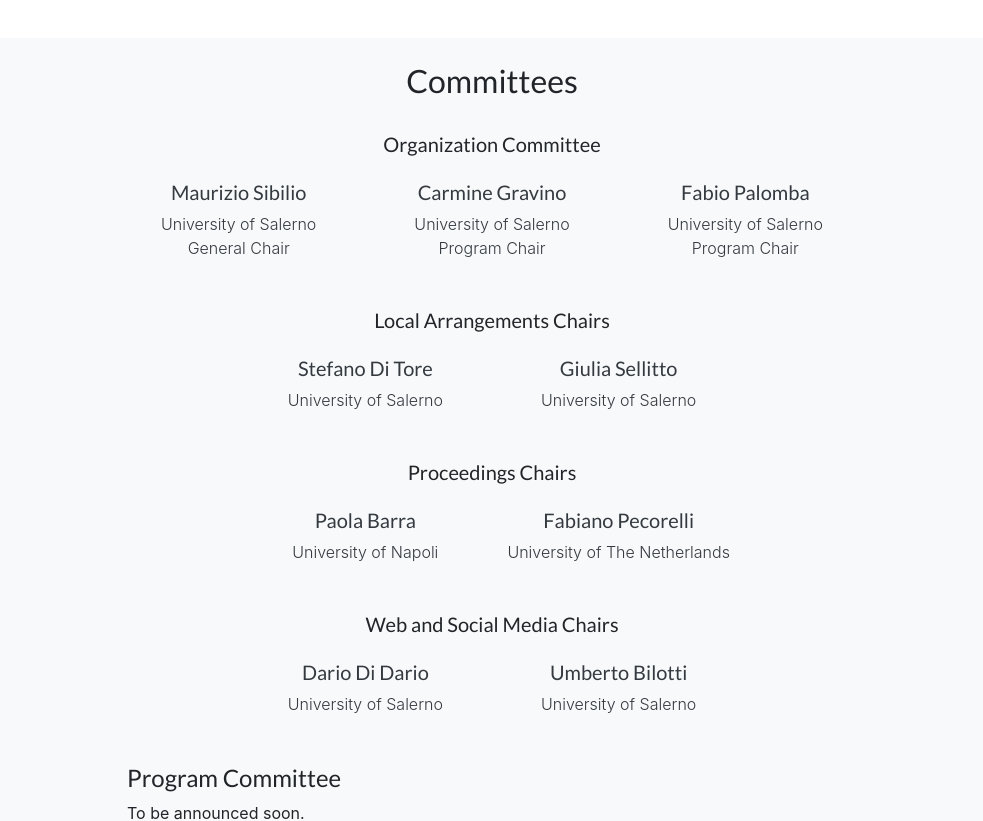
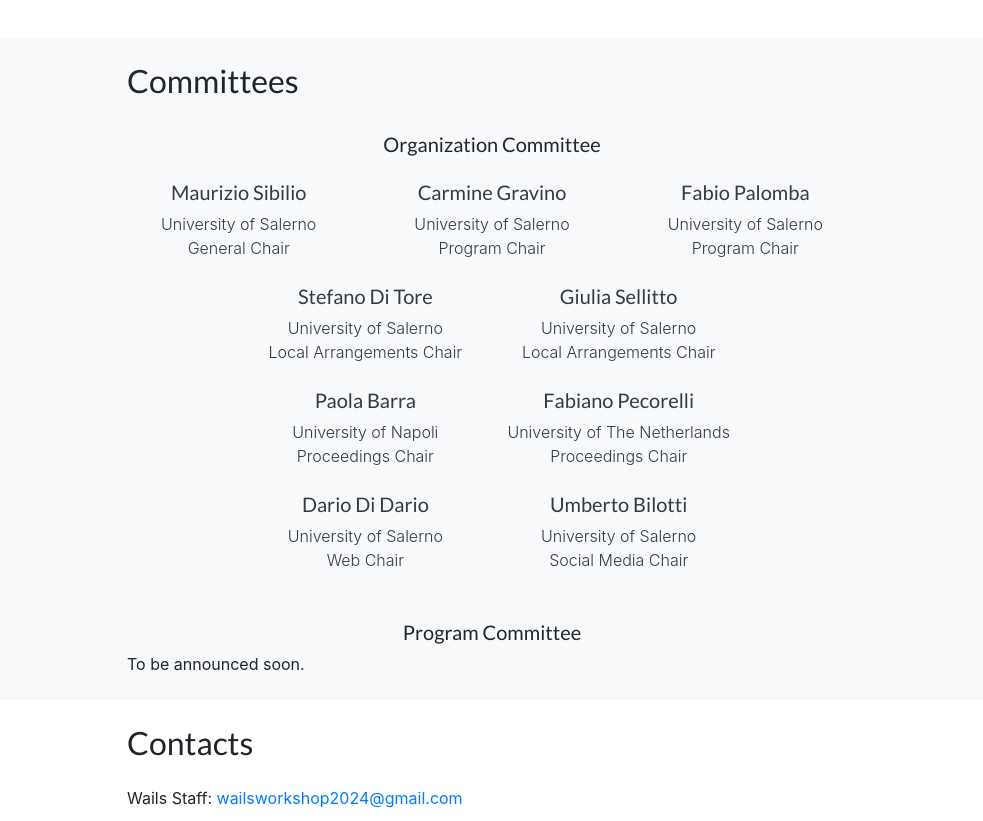
Before and after one commit to Wails2024/Wails2024.github.io, a website with bundled scripts: page index.html in a window 1280 px wide. Shown: the part 4472-5293 px from the top of the page, without its empty margins (148-1131 px from the left). Built offline with nearby package versions, Linux system fonts and the light colour scheme.

Commit message:
New alignment for Committees

```diff
--- a/index.html
+++ b/index.html
@@ -889,7 +889,7 @@
     <div class="container">
       <div class="row">
         <div class="col-lg-8 mx-auto my-4 text-justify">
-          <h2 class="section-heading, text-center">Committees</h2>
+          <h2 class="section-heading">Committees</h2>
           <br>
           <!-- Organizaztion Committee -->
           <h5 class="section-heading, text-center">Organization Committee</h5>
@@ -930,14 +930,9 @@
                 </p>
               </a>
             </div>
-
-
           </div>
-          <br>
 
           <!-- Local Arrangement Chairs -->
-          <h5 class="section-heading, text-center">Local Arrangements Chairs</h5>
-
           <div class="row my-4 mx-auo" style="justify-content: center;">
             <div class="col-lg-4 text-center">
               <a href="https://docenti.unisa.it/024290/home" target="_blank" class="text-dark">
@@ -945,6 +940,8 @@
                 <p class="font-weight-light mb-0">
                   University of Salerno
                 </p>
+                <p class="font-weight-light mb-0">
+                  Local Arrangements Chair
               </a>
             </div>
 
@@ -954,14 +951,13 @@
                 <p class="font-weight-light mb-0">
                   University of Salerno
                 </p>
+                <p class="font-weight-light mb-0">
+                  Local Arrangements Chair
               </a>
             </div>
           </div>
-          <br>
 
           <!-- Proceedings Chair -->
-          <h5 class="section-heading, text-center">Proceedings Chairs</h5>
-
           <div class="row my-4 mx-auo" style="justify-content: center;">
             <div class="col-lg-4 text-center">
               <a href="https://www.uniparthenope.it/Portale-Ateneo/organigramma/57300" target="_blank" class="text-dark">
@@ -969,6 +965,8 @@
                 <p class="font-weight-light mb-0">
                   University of Napoli
                 </p>
+                <p class="font-weight-light mb-0">
+                  Proceedings Chair
               </a>
             </div>
 
@@ -978,14 +976,13 @@
                 <p class="font-weight-light mb-0">
                   University of The Netherlands
                 </p>
+                <p class="font-weight-light mb-0">
+                  Proceedings Chair
               </a>
             </div>
           </div>
-          <br>
 
           <!-- Web Chair -->
-          <h5 class="section-heading, text-center">Web and Social Media Chairs</h5>
-
           <div class="row my-4 mx-auo" style="justify-content: center;">
             <div class="col-lg-4 text-center">
               <a href="https://rubrica.unisa.it/?matricola=040720" target="_blank" class="text-dark">
@@ -993,6 +990,8 @@
                 <p class="font-weight-light mb-0">
                   University of Salerno
                 </p>
+                <p class="font-weight-light mb-0">
+                  Web Chair
               </a>
             </div>
 
@@ -1002,13 +1001,15 @@
                 <p class="font-weight-light mb-0">
                   University of Salerno
                 </p>
+                <p class="font-weight-light mb-0">
+                  Social Media Chair
               </a>
             </div>
           </div>
           <br>
 
         <!-- Program Commitee -->
-          <h4 class="section-heading">Program Committee</h4>
+          <h5 class="section-heading, text-center">Program Committee</h5>
           To be announced soon.
         </div>
       </div>
```
